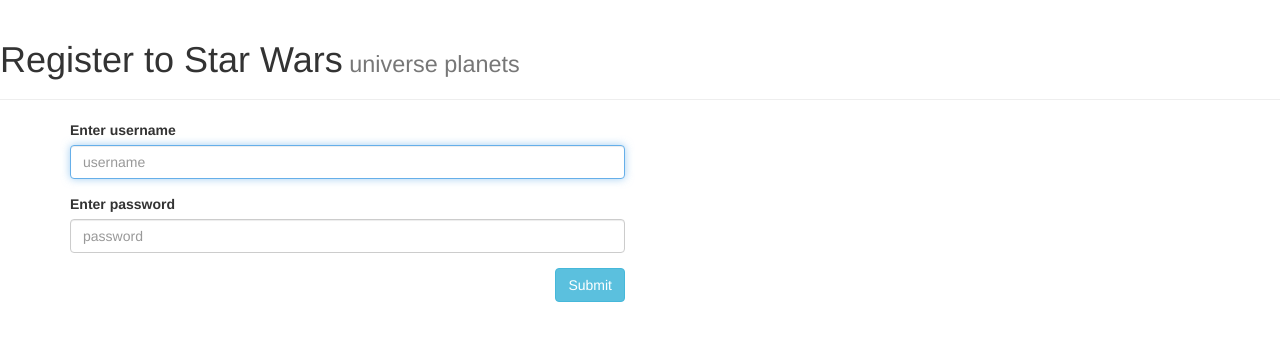
After one commit to Bela-Szilagyi/The-world-of-Star-Wars, a Flask app: page /register/ in a window 1280 px wide. The commit adds this page. Shown: the top 341 px of the page. Run offline with Flask 2, Linux system fonts and the light colour scheme; some libraries are stand-ins or nearby versions.

Commit message:
step 3 implemented

```diff
--- a/main.py
+++ b/main.py
@@ -1,11 +1,111 @@
-from flask import Flask, render_template
+from flask import Flask, render_template, request, redirect, session, url_for, escape
+from werkzeug.security import generate_password_hash, check_password_hash
+from datetime import datetime
+import data_manager
 
 app = Flask(__name__)
 
 
+app.secret_key = 'A0Zr98j/3yX R~XHH!jmN]LWX/,?RT'
+
+
+username = ''
+
+
 @app.route('/')
 def index():
-    return render_template('index.html')
+    if 'username' in session:
+        global username
+    print('username ' + username)
+    return render_template('index.html', username=username)
+
+
+@app.route('/register/', methods=['GET'])
+def get_register():
+    return render_template('register.html')
+
+
+@app.route('/register/', methods=['POST'])
+def post_register():
+    username_to_register = request.form['username']
+    query = "SELECT username \
+             FROM swuser\
+             WHERE username = '{}'".format(username_to_register)
+    result = data_manager.handle_database(query)
+    if result['result'] == 'success':
+        if result['row_count'] == 0:
+            password = generate_password_hash(request.form['password'])
+            query = "INSERT INTO swuser(username, password) \
+                     VALUES ('{}', '{}')".format(username_to_register, password)
+            data_manager.handle_database(query)
+            query = "SELECT username \
+                    FROM swuser\
+                    WHERE username = '{}'".format(username_to_register)
+            result = data_manager.handle_database(query)
+            if result['result'] == 'success':
+                return str(result)
+        else:
+            return 'username already in database'
+        '''
+        return render_template('result.html',
+                            title=title,
+                            column_names=result['column_names'], rows=result['rows'], row_count=result['row_count'])
+        '''
+    else:
+        return render_template('error.html', error=result['result'])
+    '''
+    return 'username: ' + request.form['username'] + ' password: ' + request.form['password']
+    '''
+
+
+@app.route('/login/', methods=['GET'])
+def get_login():
+    return render_template('login.html')
+
+
+@app.route('/login/', methods=['POST'])
+def post_login():
+    username_to_login = request.form['username']
+    query = "SELECT username \
+             FROM swuser\
+             WHERE username = '{}'".format(username_to_login)
+    result = data_manager.handle_database(query)
+    if result['result'] == 'success':
+        if result['row_count'] != 0:
+            password = request.form['password']
+            query = "SELECT password \
+                    FROM swuser \
+                    WHERE username = '{}'".format(username_to_login)
+            result = data_manager.handle_database(query)
+            if result['result'] == 'success':
+                password_from_database = result['rows'][0][0]
+                if check_password_hash(password_from_database, password):
+                    session['username'] = username_to_login
+                    global username
+                    username = username_to_login
+                    return redirect(url_for('index'))
+                else:
+                    return 'authentification failed: ' + str(password) + ' ' + str(password_from_database)
+        else:
+            return 'username not registered'
+        '''
+        return render_template('result.html',
+                            title=title,
+                            column_names=result['column_names'], rows=result['rows'], row_count=result['row_count'])
+        '''
+    else:
+        return render_template('error.html', error=result['result'])
+    '''
+    return 'username: ' + request.form['username'] + ' password: ' + request.form['password']
+    '''
+
+
+@app.route('/logout/')
+def logout():
+    session.pop('username', None)
+    global username
+    username = ''
+    return redirect(url_for('index'))
 
 
 if __name__ == '__main__':
--- /dev/null
+++ b/templates/register.html
@@ -0,0 +1,43 @@
+<!DOCTYPE html>
+
+<html>
+
+<head>
+
+    <link rel="stylesheet" href="https://maxcdn.bootstrapcdn.com/bootstrap/3.3.7/css/bootstrap.min.css">
+    <link rel=stylesheet type=text/css href="{{ url_for('static', filename='style/style.css') }}">
+    <script src="https://code.jquery.com/jquery-1.12.4.js" defer></script>
+    <script src="https://maxcdn.bootstrapcdn.com/bootstrap/3.3.7/js/bootstrap.min.js" defer></script>
+    <script type="text/javascript" src="{{ url_for('static', filename='js/js.js') }}" defer></script>
+
+    <title>The World of Star Wars - Register</title>
+
+</head>
+
+<body>
+
+    <div class="page-header">
+        <h1>Register to Star Wars<small> universe planets</small></h1>
+    </div>
+
+<div class="container">
+    <div class="row">
+        <form role="form" method="post" action="/register/">
+            <div class="col-lg-6">
+                <div class="form-group">
+                    <label for="userame">Enter username</label>
+                    <input type="text" class="form-control" name="username" id="username" placeholder="username" required autofocus>
+                </div>
+
+                <div class="form-group">
+                    <label for="password">Enter password</label>
+                    <input type="text" class="form-control" id="password" name="password" placeholder="password" required>
+                </div>
+                <input type="submit" name="submit" id="submit" value="Submit" class="btn btn-info pull-right">
+            </div>
+        </form>
+    </div>
+</div>
+
+</body>
+</html>
```
Also changed, not shown: data_manager.py (added, +36 -0 lines), templates/error.html (added, +26 -0 lines), templates/index.html (+17 -7 lines), templates/login.html (added, +43 -0 lines).
